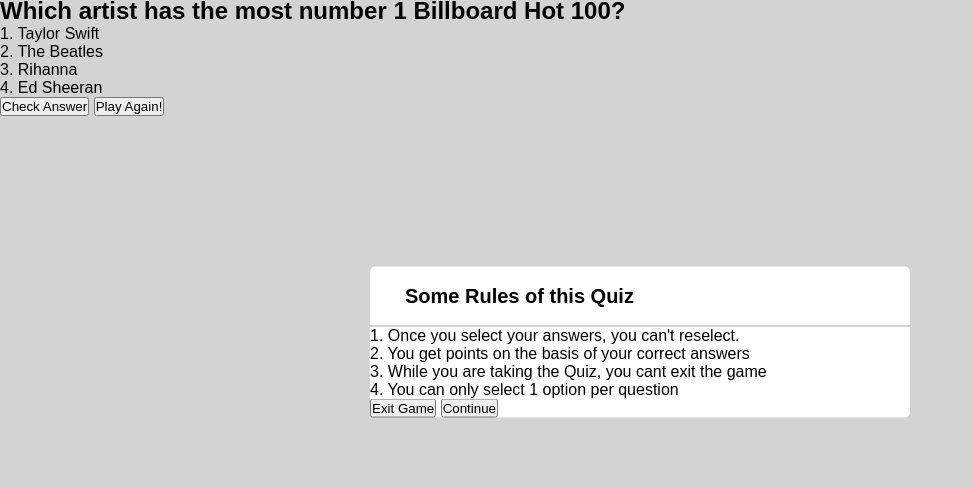
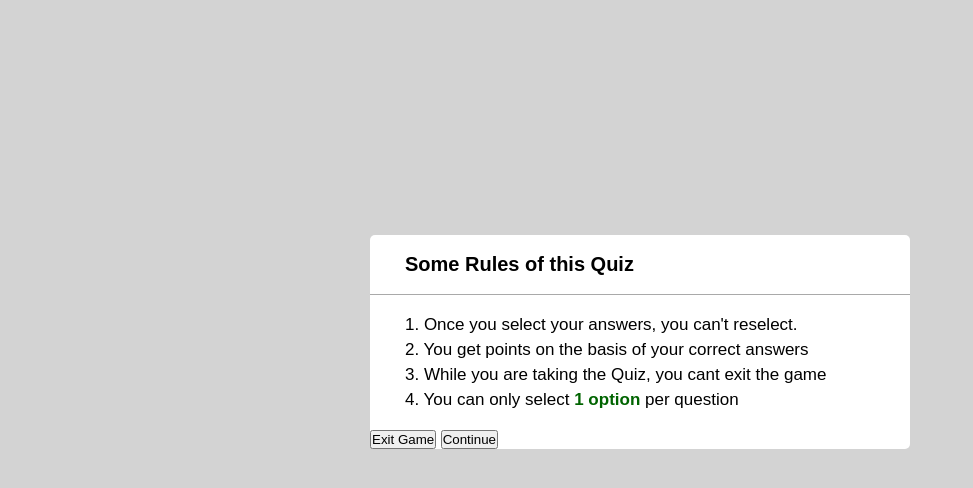
Before and after one commit to MalleNur/Quiz-Project2, a plain HTML site: page index.html in a window 1280 px wide. Shown: the part 58-546 px from the top of the page, without its empty margins (0-973 px from the left). Drawn offline with Linux system fonts and the light colour scheme; a web font is replaced by a local one.

Commit message:
made the informationbox more symmetric with the text and put emphasis + color on specific word in the list

```diff
--- a/index.html
+++ b/index.html
@@ -23,13 +23,15 @@
                 <div class="info">1. Once you select your answers, you can't reselect.</div>
                 <div class="info">2. You get points on the basis of your correct answers</div>
                 <div class="info">3. While you are taking the Quiz, you cant exit the game</div>
-                <div class="info">4. You can only select 1 option per question</div>
+                <div class="info">4. You can only select <span>1 option</span> per question</div>
             </div>
             <div class="buttons">
                 <button class="quit"> Exit Game</button>
                 <button class="restart">Continue</button>
             </div>
         </div>
+
+        <!-- The Quiz Game >
 
         <div class = "wrapper">
             <div class="quiz-container">
@@ -49,7 +51,7 @@
                         <li>4. Ed Sheeran</li>
                     </ul>
                     <div id="result">
-                        <!-- result here -->
+                        <-- result here ->
                     </div>
                 </div>
                 <div class="quiz-foot">
@@ -57,11 +59,11 @@
                     <button type="button" id="play-again">Play Again!</button>
                 </div>
             </div>
-        </div->
+        </div-->
 
 
 
-    <!-- Quiz app js -->
+       <!-- Quiz app js -->
     <script src="script.js"></script>
 </body>
 </html>
--- a/style.css
+++ b/style.css
@@ -55,3 +55,17 @@
     font-size: 20px;
     font-weight: 600;
 }
+
+.info_box .info_list{
+    padding: 15px 35px;
+}
+
+.info_box .info_list .info{
+    margin: 5px 0;
+    font-size: 17px;
+}
+
+.info_box .info_list .info span{
+    font-weight: 600;
+    color: darkgreen;
+}
```
